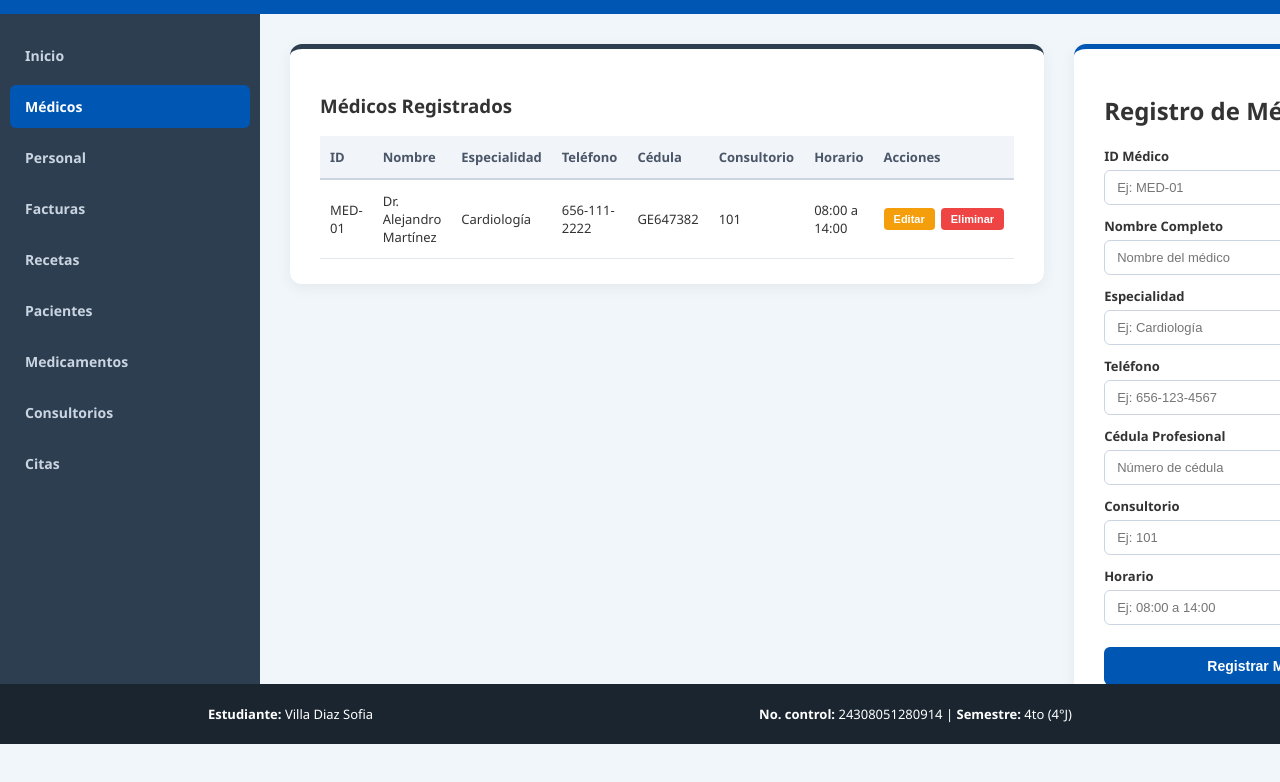
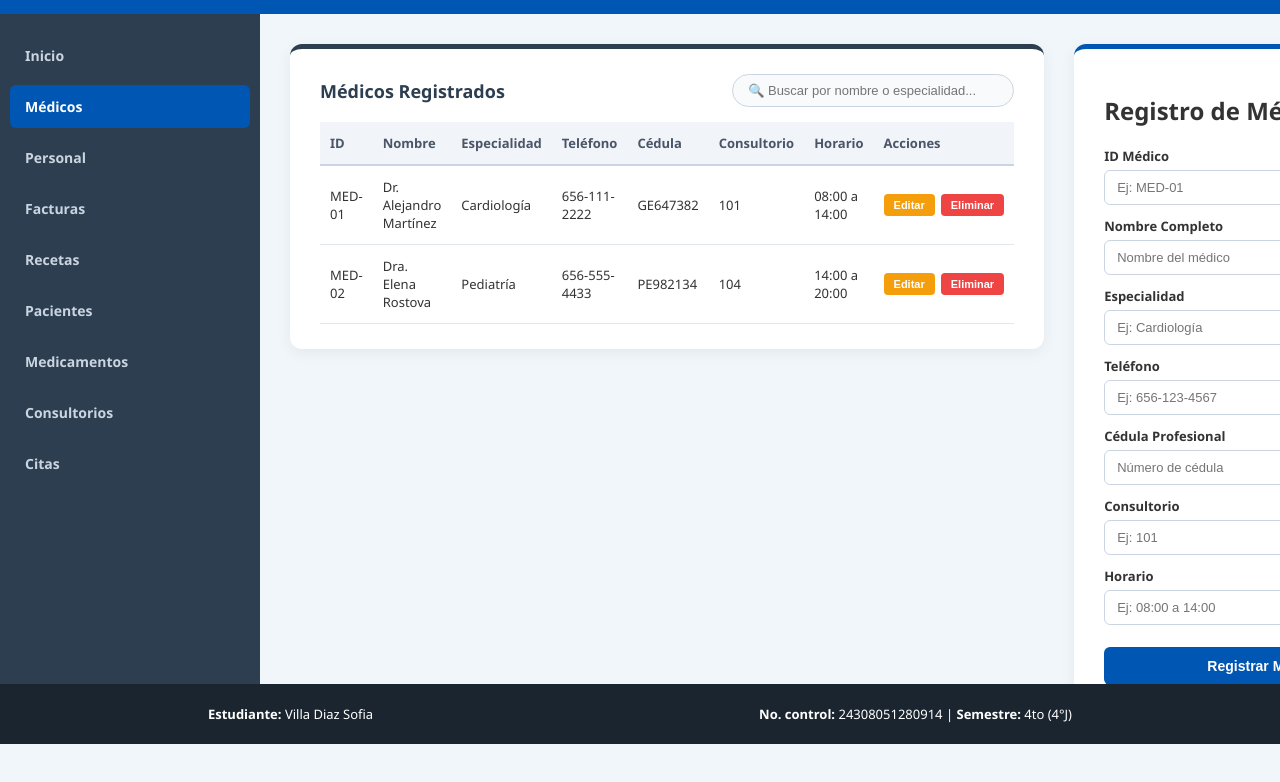
Before and after one commit to a24308051280914-jpg/vitalix_vds, a plain HTML site: page medicos.html in a window 1280 px wide. Shown: the part 56-838 px from the top of the page. Drawn offline with Linux system fonts and the light colour scheme.

Commit message:
Update medicos.html

```diff
--- a/medicos.html
+++ b/medicos.html
@@ -16,6 +16,13 @@
         main { flex: 1; padding: 30px; margin-left: 260px; margin-bottom: 60px; display: grid; grid-template-columns: 1fr 380px; gap: 30px; align-items: start; }
 
         .contenedor-tabla { background: white; padding: 25px 30px; border-radius: 12px; box-shadow: 0 4px 15px rgba(0,0,0,0.06); border-top: 5px solid #2c3e50; width: 100%; box-sizing: border-box; }
+
+        /* ESTILOS DE LA BARRA DE BÚSQUEDA */
+        .bloque-cabecera-tabla { display: flex; justify-content: space-between; align-items: center; margin-bottom: 15px; flex-wrap: wrap; gap: 10px; }
+        .bloque-cabecera-tabla h3 { color: #2c3e50; margin: 0; font-size: 18px; }
+        .input-buscar { padding: 8px 15px; border: 1px solid #cbd5e1; border-radius: 20px; font-size: 13px; width: 250px; background-color: #f8fafc; outline: none; transition: all 0.2s; }
+        .input-buscar:focus { border-color: #0056b3; background-color: #fff; box-shadow: 0 0 5px rgba(0,86,179,0.15); }
+
         .tabla-registros { width: 100%; border-collapse: collapse; font-size: 13px; text-align: left; }
         .tabla-registros th { background-color: #f1f5f9; color: #4a5568; padding: 12px 10px; font-weight: 600; border-bottom: 2px solid #cbd5e1; }
         .tabla-registros td { padding: 12px 10px; border-bottom: 1px solid #e2e8f0; }
@@ -52,8 +59,12 @@
         </nav>
         <main>
             <div class="contenedor-tabla">
-                <h3>Médicos Registrados</h3>
-                <table class="tabla-registros">
+                <div class="bloque-cabecera-tabla">
+                    <h3>Médicos Registrados</h3>
+                    <input type="text" id="inputBuscar" class="input-buscar" onkeyup="buscarMedico()" placeholder="🔍 Buscar por nombre o especialidad...">
+                </div>
+
+                <table class="tabla-registros" id="tablaMedicos">
                     <thead>
                         <tr>
                             <th>ID</th>
@@ -75,6 +86,21 @@
                             <td>GE647382</td>
                             <td>101</td>
                             <td>08:00 a 14:00</td>
+                            <td>
+                                <div class="contenedor-acciones">
+                                    <button class="btn-accion btn-editar" onclick="editarFila(this)">Editar</button>
+                                    <button class="btn-accion btn-eliminar" onclick="eliminarFila(this)">Eliminar</button>
+                                </div>
+                            </td>
+                        </tr>
+                        <tr>
+                            <td>MED-02</td>
+                            <td>Dra. Elena Rostova</td>
+                            <td>Pediatría</td>
+                            <td>656-555-4433</td>
+                            <td>PE982134</td>
+                            <td>104</td>
+                            <td>14:00 a 20:00</td>
                             <td>
                                 <div class="contenedor-acciones">
                                     <button class="btn-accion btn-editar" onclick="editarFila(this)">Editar</button>
@@ -110,8 +136,32 @@
     <script>
         let filaEnEdicion = null;
 
+        // --- FUNCIÓN DEL BUSCADOR EN TIEMPO REAL ---
+        function buscarMedico() {
+            let filtro = document.getElementById('inputBuscar').value.toLowerCase();
+            let tabla = document.getElementById('cuerpoTabla');
+            let filas = tabla.getElementsByTagName('tr');
+
+            for (let i = 0; i < filas.length; i++) {
+                // Buscamos en la celda del Nombre (celda 1) y de la Especialidad (celda 2)
+                let celdaNombre = filas[i].getElementsByTagName('td')[1];
+                let celdaEspecialidad = filas[i].getElementsByTagName('td')[2];
+
+                if (celdaNombre || celdaEspecialidad) {
+                    let textoNombre = celdaNombre.innerText.toLowerCase();
+                    let textoEspecialidad = celdaEspecialidad.innerText.toLowerCase();
+
+                    // Si coincide con el nombre o la especialidad, se muestra; si no, se oculta
+                    if (textoNombre.indexOf(filtro) > -1 || textoEspecialidad.indexOf(filtro) > -1) {
+                        filas[i].style.display = "";
+                    } else {
+                        filas[i].style.display = "none";
+                    }
+                }
+            }
+        }
+
         function guardarMedico() {
-            // Obtener los datos de los inputs
             let id = document.getElementById('idMedico').value;
             let nom = document.getElementById('nombre').value;
             let esp = document.getElementById('especialidad').value;
@@ -120,14 +170,12 @@
             let con = document.getElementById('consultorio').value;
             let hor = document.getElementById('horario').value;
 
-            // Validar que no dejen campos vacíos
             if(!id || !nom || !esp || !tel || !ced || !con || !hor){
                 alert("Por favor, llena todos los campos del formulario.");
                 return;
             }
 
             if (filaEnEdicion === null) {
-                // AGREGAR NUEVA FILA
                 let tabla = document.getElementById('cuerpoTabla');
                 let nuevaFila = tabla.insertRow();
 
@@ -147,7 +195,6 @@
                     </td>
                 `;
             } else {
-                // ACTUALIZAR FILA EXISTENTE
                 let celdas = filaEnEdicion.cells;
                 celdas[0].innerText = id;
                 celdas[1].innerText = nom;
@@ -157,15 +204,14 @@
                 celdas[5].innerText = con;
                 celdas[6].innerText = hor;
 
-                // Resetear interfaz
                 filaEnEdicion = null;
                 document.getElementById('tituloFormulario').innerText = "Registro de Médicos";
                 document.getElementById('btnEnviar').innerText = "Registrar Médico";
                 document.getElementById('idMedico').disabled = false;
             }
 
-            // Limpiar el formulario
             document.getElementById('formularioMedico').reset();
+            buscarMedico(); // Re-filtrar por si acaso
         }
 
         function eliminarFila(boton) {
@@ -179,7 +225,6 @@
             filaEnEdicion = boton.parentElement.parentElement.parentElement;
             let celdas = filaEnEdicion.cells;
 
-            // Cargar datos en el formulario
             document.getElementById('idMedico').value = celdas[0].innerText;
             document.getElementById('nombre').value = celdas[1].innerText;
             document.getElementById('especialidad').value = celdas[2].innerText;
@@ -188,7 +233,6 @@
             document.getElementById('consultorio').value = celdas[5].innerText;
             document.getElementById('horario').value = celdas[6].innerText;
 
-            // Cambiar apariencia del botón
             document.getElementById('tituloFormulario').innerText = "Modificar Médico";
             document.getElementById('btnEnviar').innerText = "Guardar Cambios";
             document.getElementById('idMedico').disabled = true;
```
